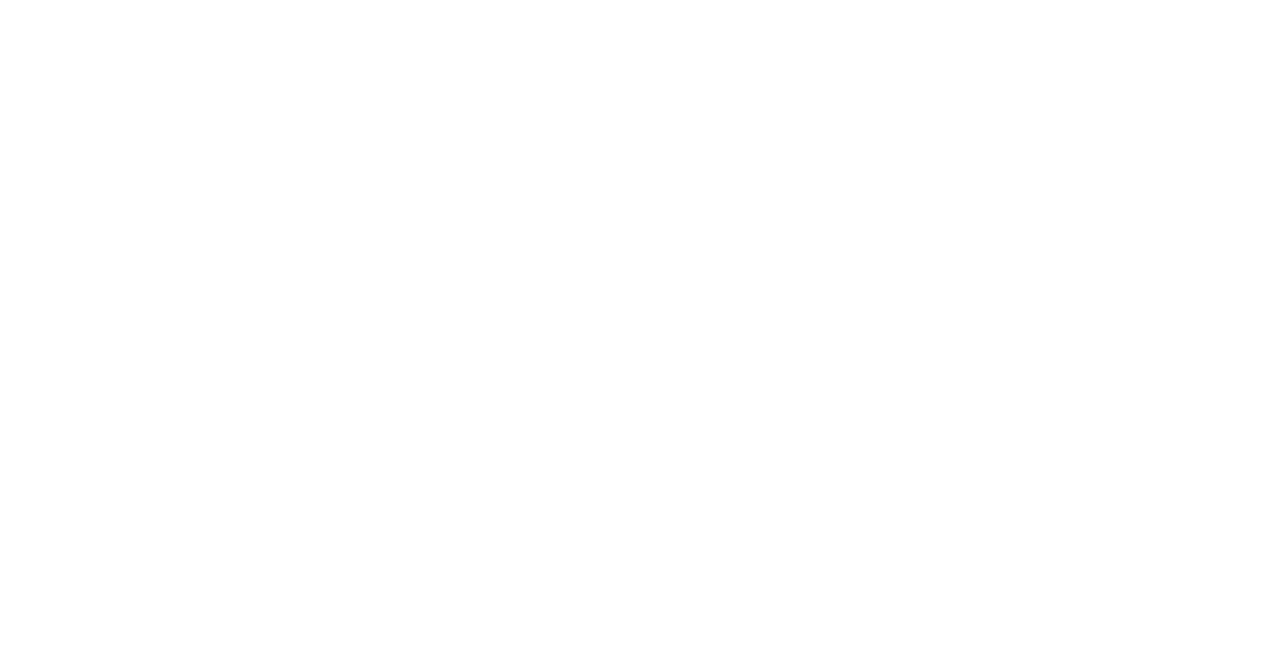
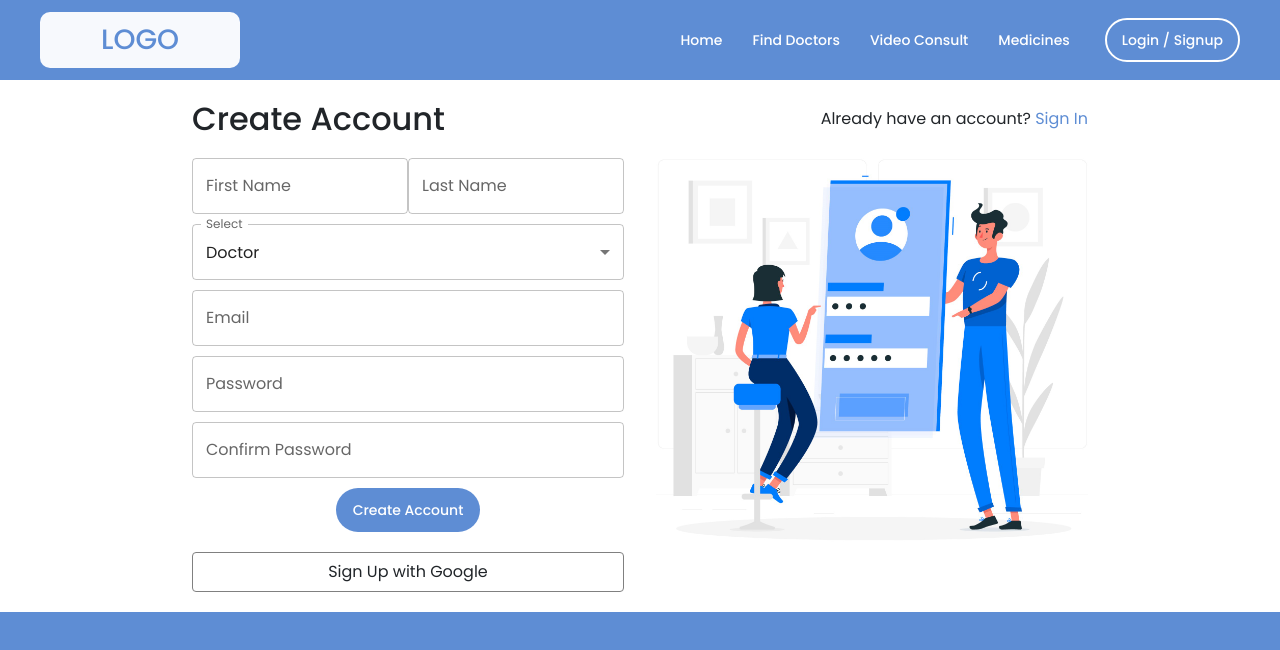
Before and after one commit to A-singh07/project-x, a React (Create React App) app: page /login in a window 1280 px wide. Before the commit this address had no page. Shown: the top 650 px of the page. Built offline with nearby package versions, Linux system fonts and the light colour scheme.

Commit message:
Login/SignUp all done

```diff
--- a/package.json
+++ b/package.json
@@ -15,7 +15,7 @@
     "react-bootstrap": "^2.2.2",
     "react-dom": "^17.0.2",
     "react-router-dom": "^6.2.2",
-    "react-scripts": "5.0.0",
+    "react-scripts": "^5.0.0",
     "web-vitals": "^2.1.4"
   },
   "scripts": {
--- a/src/App.js
+++ b/src/App.js
@@ -10,6 +10,7 @@ import FindDoctors from './pages/FindDoctors';
 import VideoConsult from './pages/VideoConsult';
 import Medicines from './pages/Medicines';
 import Dashboard from './pages/Dashboard';
+import LoginSignup from './pages/LoginSignup';
 
 import { GeneralContext } from './context/GeneralContext';
 
@@ -44,9 +45,9 @@ function App() {
             <Route path="find-doctors" element={<FindDoctors />} />
             <Route path="video-consult" element={<VideoConsult />} />
             <Route path="medicines" element={<Medicines />} />
-            <Route path="dashboard" element={<Dashboard />}>
+            <Route path="dashboard" element={<Dashboard />} />
+            <Route path="login" element={<LoginSignup />} />
               {/* <Route path="" />   */}
-            </Route>
           </Route>
         </Routes>
       </GeneralContext.Provider>
--- /dev/null
+++ b/src/components/LoginSignupComp/LoginForm.js
@@ -0,0 +1,68 @@
+import React from 'react'
+import styles from './LoginSignupComp.module.css'
+import ButtonCustom from '../buttonCustom/ButtonCustom'
+import CreateAccountImg from '../../assets/CreateAccount.jpg'
+import TextField from '@mui/material/TextField';
+import MenuItem from '@mui/material/MenuItem';
+import { useState } from 'react'
+
+const LoginForm = () => {
+  const options = [
+    {
+      value: 'Doctor',
+      label: 'Doctor',
+    },
+    {
+      value: 'Patient',
+      label: 'Patient',
+    },
+  ];
+
+  const [option, setOption] = React.useState('Doctor');
+
+  const handleChange = (event) => {
+    setOption(event.target.value);
+  };
+
+  return (
+
+    <div className={styles.LSInner}>
+      <div className={styles.LSLeft}>
+        {/* <div id={styles.names} className={styles.NameInputCont}>
+          <input type="text" placeholder="First Name" />
+          <input type="text" placeholder="Last Name" />
+        </div> */}
+        <form action="">
+          <TextField
+            style={{ marginBottom: "10px" }}
+            fullWidth
+            id="outlined-select-currency"
+            select
+            label="Select"
+            value={option}
+            onChange={handleChange}
+          // helperText="Please select your currency"
+          >
+            {options.map((option) => (
+              <MenuItem key={option.value} value={option.value}>
+                {option.label}
+              </MenuItem>
+            ))}
+          </TextField>
+          <TextField style={{ marginBottom: "10px" }} id="standard-basic" label="Email" fullWidth />
+          <TextField style={{ marginBottom: "10px" }} id="standard-basic" label="Password" fullWidth />
+        </form>
+        {/* <input id={styles.CPass} type="text" placeholder="Confirm Password" /> */}
+        <div className={styles.LBtn}>
+          <ButtonCustom primaryBtn btnText="Login" />
+        </div>
+        {/* <div className={styles.GSignUp}>Sign Up with Google</div> */}
+      </div>
+      <div className={styles.LSRight}>
+        <img src={CreateAccountImg} alt="" />
+      </div>
+    </div>
+  )
+}
+
+export default LoginForm
--- /dev/null
+++ b/src/components/LoginSignupComp/LoginSignupComp.js
@@ -0,0 +1,29 @@
+import { useState } from 'react'
+import styles from './LoginSignupComp.module.css'
+import ButtonCustom from '../buttonCustom/ButtonCustom'
+import CreateAccountImg from '../../assets/CreateAccount.jpg'
+import LoginForm from './LoginForm'
+import SignupForm from './SignupForm'
+
+const LoginSignupComp = () => {
+
+  const [toggleForm, setToggleForm] = useState(false)
+
+  return (
+    <div className={styles.LSCont}>
+      <div className={styles.LSHead}>
+          <h2>{toggleForm ? "Login" : "Create Account"}</h2>
+          <p>Already have an account? <a href="#" id="signin" onClick={() => setToggleForm(!toggleForm)}>{toggleForm ? "Sign Up" : "Sign In"}</a></p>
+        </div>
+      {
+        toggleForm ? <LoginForm /> : <SignupForm />
+      }
+      {/* <ButtonCustom primaryBtn btnText={toggleForm ? "Click to SignUp" : "Click to Login"} onClick={() => setToggleForm(!toggleForm)} /> */}
+
+    </div>
+  )
+
+}
+
+
+export default LoginSignupComp
--- /dev/null
+++ b/src/components/LoginSignupComp/LoginSignupComp.module.css
@@ -0,0 +1,135 @@
+.LSCont {
+  width: 70%;
+  margin: auto;
+}
+
+.LSInner {
+  display: flex;
+  /* flex-wrap: wrap; */
+}
+
+.LSLeft {
+  width: 50%;
+  margin-right: 2rem;
+}
+
+/* .LSCont h2 {
+  margin-bottom: 20px;
+} */
+
+.LSHead {
+  display: flex;
+  justify-content: space-between;
+  align-items: center;
+  margin: 20px 0;
+}
+
+.LSHead a {
+  color: var(--color-primary);
+}
+
+.LSHead a:hover {
+  color: blue;
+}
+
+/* .LSLeft input {
+  width: 100%;
+  height: 50px;
+  padding: 5px 10px;
+} */
+
+/* .LSLeft input::placeholder {
+  font-weight: 500;
+  opacity: 0.7;
+} */
+
+/* .LSLeft select {
+  width: 100%;
+  height: 50px;
+  padding: 5px 10px;
+} */
+
+#CPass {
+  margin-bottom: 20px;
+}
+
+.NameInputCont {
+  display: flex;
+  margin-bottom: 10px;
+}
+
+.GSignUp {
+  width: 100%;
+  height: 40px;
+  border: 1px solid gray;
+  display: flex;
+  justify-content: center;
+  align-items: center;
+  margin: 20px 0;
+  cursor: pointer;
+  border-radius: 4px;
+}
+
+.LSRight {
+  width: 50%;
+  display: flex;
+  flex-direction: column;
+  justify-content: space-between;
+  /* align-items: flex-end; */
+}
+
+.LSRight img {
+  width: 100%;
+  min-height: 350px;
+}
+
+.none {
+  display: none;
+}
+
+.CABtn,
+.LBtn {
+  width: 100%;
+  display: flex;
+  justify-content: center;
+  align-items: center;
+}
+
+@media only screen and (max-width: 992px) {
+  .LSCont {
+    width: 80%;
+    /* margin: auto; */
+  }
+}
+
+@media only screen and (max-width: 767px) {
+  .LSCont {
+    width: 90%;
+    /* margin: auto; */
+  }
+  .LSInner {
+    /* display: flex; */
+    flex-wrap: wrap;
+  }
+  .LSLeft {
+    width: 100%;
+    margin-right: 0rem;
+  }
+  .LSRight {
+    width: 100%;
+  }
+}
+@media only screen and (max-width: 550px) {
+  .LSHead {
+    flex-direction: column;
+    align-items: center;
+    justify-content: center;
+  }
+  /* .LSHead p {
+    font-size: 0.8rem;
+  } */
+  .LSHead h2 {
+    /* font-size: 1.2rem; */
+    margin-bottom: 10px;
+  }
+}
--- /dev/null
+++ b/src/components/LoginSignupComp/SignupForm.js
@@ -0,0 +1,85 @@
+import React from 'react'
+import styles from './LoginSignupComp.module.css'
+import ButtonCustom from '../buttonCustom/ButtonCustom'
+import CreateAccountImg from '../../assets/CreateAccount.jpg'
+import LoginForm from './LoginForm'
+import TextField from '@mui/material/TextField';
+import MenuItem from '@mui/material/MenuItem';
+import { useState } from 'react'
+
+const SignupForm = () => {
+  // const [toggleForm, setToggleForm] = useState(false)
+
+  // {
+  //   toggleForm ? <LoginForm /> : <SignupForm />
+  // }
+  const options = [
+    {
+      value: 'Doctor',
+      label: 'Doctor',
+    },
+    {
+      value: 'Patient',
+      label: 'Patient',
+    },
+  ];
+
+  const [option, setOption] = React.useState('Doctor');
+
+  const handleChange = (event) => {
+    setOption(event.target.value);
+  };
+
+  return (
+    <div>
+      {/* <div className={styles.LSHead}>
+          <h2>{toggleForm ? "Login" : "Create Account"}</h2>
+          <p>Already have an account? <a href="#" id="signin" onClick={() => setToggleForm(!toggleForm)}>{toggleForm ? "Sign Up" : "Sign In"}</a></p>
+        </div> */}
+      <div className={styles.LSInner}>
+        <div className={styles.LSLeft}>
+          <form action="">
+            <div id={styles.names} className={styles.NameInputCont}>
+              <TextField id="standard-basic" label="First Name" fullWidth />
+              <TextField id="standard-basic" label="Last Name" fullWidth />
+            </div>
+            {/* <select name="" id="">
+              <option id={styles.disabled} value="Select" disabled selected hidden>Select</option>
+              <option value="Doctor">Doctor</option>
+              <option value="Patient">Patient</option>
+            </select> */}
+            <TextField
+              style={{ marginBottom: "10px" }}
+              fullWidth
+              id="outlined-select-currency"
+              select
+              label="Select"
+              value={option}
+              onChange={handleChange}
+            // helperText="Please select your currency"
+            >
+              {options.map((option) => (
+                <MenuItem key={option.value} value={option.value}>
+                  {option.label}
+                </MenuItem>
+              ))}
+            </TextField>
+            <TextField style={{ marginBottom: "10px" }} id="standard-basic" label="Email" fullWidth />
+            <TextField style={{ marginBottom: "10px" }} id="standard-basic" label="Password" fullWidth />
+            <TextField style={{ marginBottom: "10px" }} id="standard-basic" label="Confirm Password" fullWidth />
+            {/* <input id={styles.CPass} type="text" placeholder="Confirm Password" /> */}
+          </form>
+          <div className={styles.CABtn}>
+            <ButtonCustom primaryBtn btnText="Create Account" />
+          </div>
+          <div className={styles.GSignUp}>Sign Up with Google</div>
+        </div>
+        <div className={styles.LSRight}>
+          <img src={CreateAccountImg} alt="" />
+        </div>
+      </div>
+    </div>
+  )
+}
+
+export default SignupForm
--- a/src/components/buttonCustom/ButtonCustom.js
+++ b/src/components/buttonCustom/ButtonCustom.js
@@ -1,11 +1,12 @@
 import React from 'react';
 import styles from './buttonCustom.module.css'
 
-const ButtonCustom = ({ primaryBtn, secondaryBtn, btnText, ...rest }) => {
+const ButtonCustom = ({ primaryBtn, secondaryBtn, btnText, onClick, ...rest }) => {
   return (
     <button
       className={styles.buttonWrapper + ` ${primaryBtn ? styles.primaryBtnClass : secondaryBtn ? styles.secondaryBtnClass : ''}`
       }
+      onClick={onClick}
     >
       {btnText}
     </button>
--- /dev/null
+++ b/src/pages/LoginSignup.js
@@ -0,0 +1,12 @@
+import React from 'react'
+import LoginSignupComp from '../components/LoginSignupComp/LoginSignupComp'
+
+const LoginSignup = () => {
+  return (
+    <>
+    <LoginSignupComp />
+    </>
+  )
+}
+
+export default LoginSignup
```
Also changed, not shown: src/assets/CreateAccount.jpg (added), 1 other file (tests, documents, lock files or other folders).
